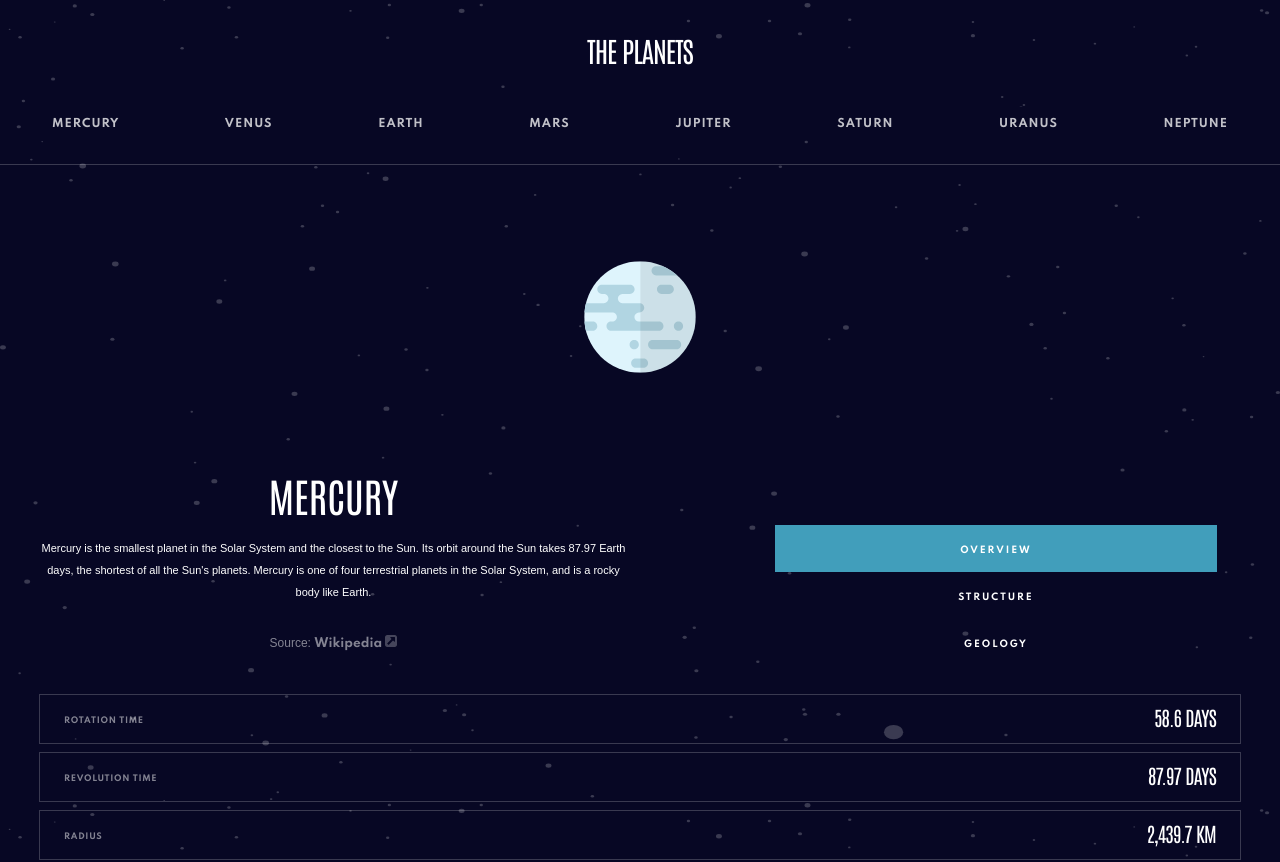
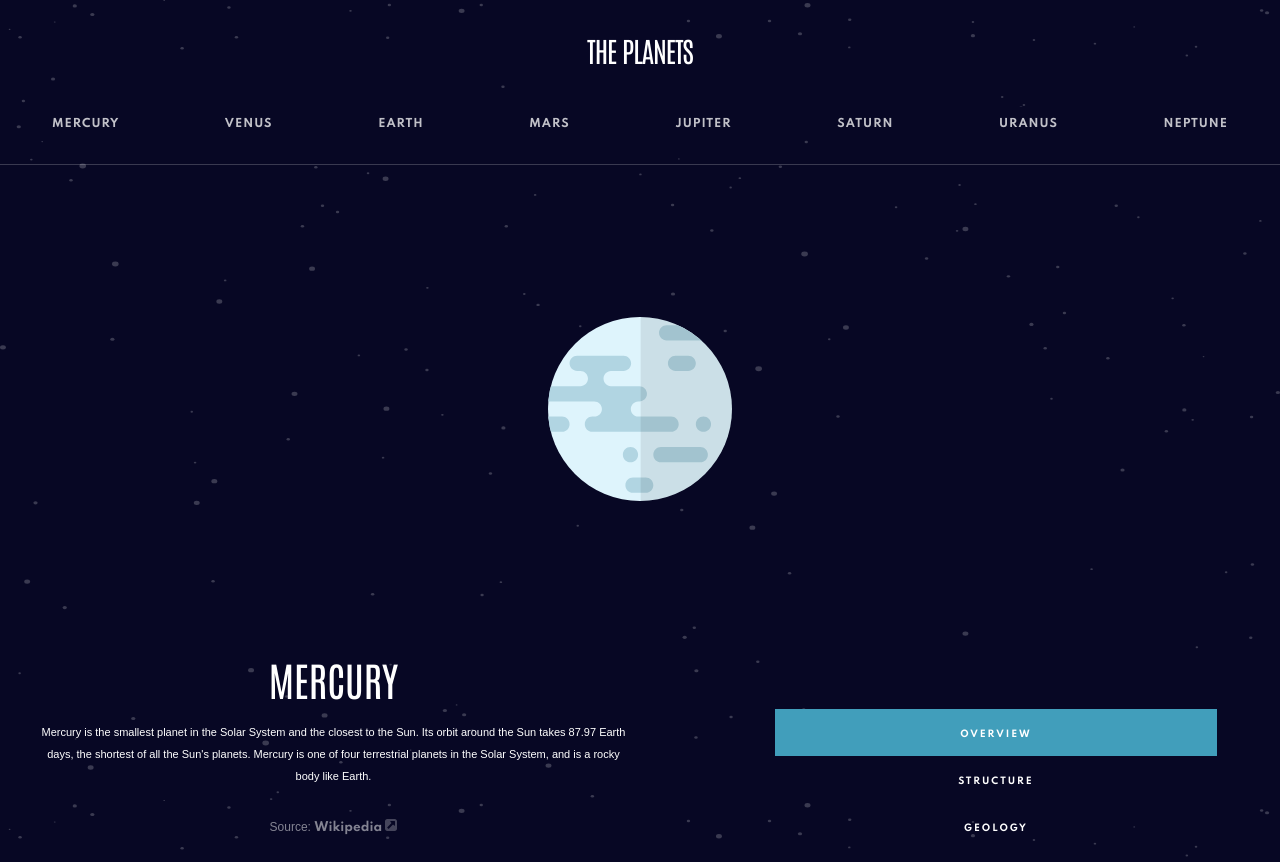
Before and after one commit to mrfinesse47/svelte-planets, a Svelte app: page / in a window 1280 px wide. Shown: the top 862 px of the page. Built offline with nearby package versions, Linux system fonts and the light colour scheme; a web font is replaced by a local one.

Commit message:
resized planet on tablet view

```diff
--- a/src/components/PlanetImage.svelte
+++ b/src/components/PlanetImage.svelte
@@ -48,4 +48,15 @@
     transform: translateX(-50%);
     top: 50%;
   }
+  @media screen and (min-width: 767px) {
+    .image-container {
+      height: 30.5rem;
+    }
+    .planet-image {
+      transform: scale(0.63448276);
+    }
+    .geology-img {
+      top: 62.5%;
+    }
+  }
 </style>
```
